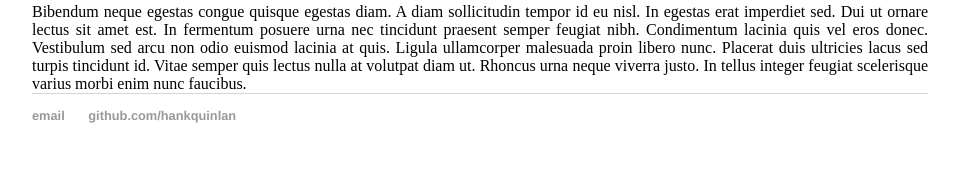
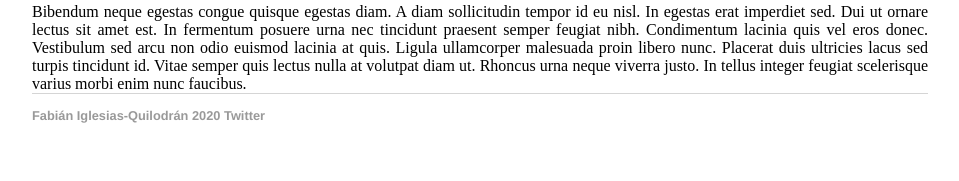
Before and after one commit to fabianiglesias/fabianiglesias.github.io, a Jekyll site: the page built from index.html, in a window 1280 px wide. Shown: the part 775-956 px from the top of the page, without its empty margins (160-1119 px from the left). Built offline with Jekyll 4.4.1, drawn with Linux system fonts in a browser that asks for light colours.

Commit message:
Update default.html

```diff
--- a/_layouts/default.html
+++ b/_layouts/default.html
@@ -25,8 +25,8 @@
 
   <footer>
    <ul>
-   <li><a href="mailto:test@mail.com">email</a></li>
-   <li><a href="https://github.com/hankquinlan">github.com/hankquinlan</a></li>
+   <a>Fabián Iglesias-Quilodrán 2020</a>
+   <li><a href="https://twitter.com/fabianiglesias">Twitter</a></li>
    </ul>
   </footer>
   </body>
```
